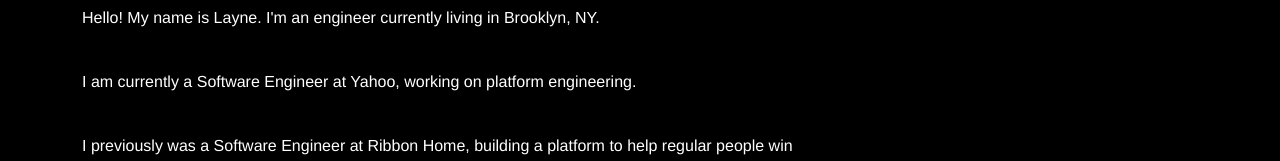
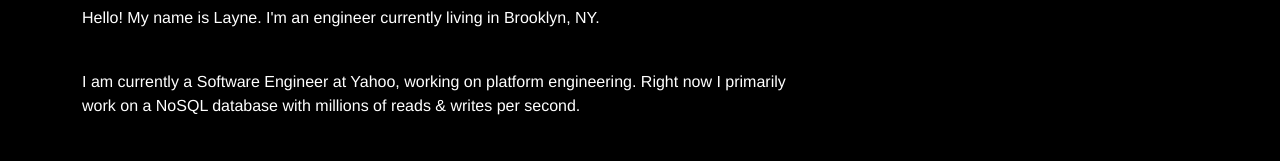
Before and after one commit to laynebritton/laynebritton.net-v2, a React (Create React App) app: page /resume in a window 1280 px wide. Shown: the part 480-641 px from the top of the page. Built offline with nearby package versions, Linux system fonts and the light colour scheme; no server answers.

Commit message:
Update resume copy for yahoo work

```diff
--- a/src/pages/Resume/Resume.tsx
+++ b/src/pages/Resume/Resume.tsx
@@ -91,7 +91,7 @@
           <br />
           <p>
             {
-              'I am currently a Software Engineer at Yahoo, working on platform engineering.'
+              'I am currently a Software Engineer at Yahoo, working on platform engineering. Right now I primarily work on a NoSQL database with millions of reads & writes per second.'
             }
           </p>
           <br />
```
